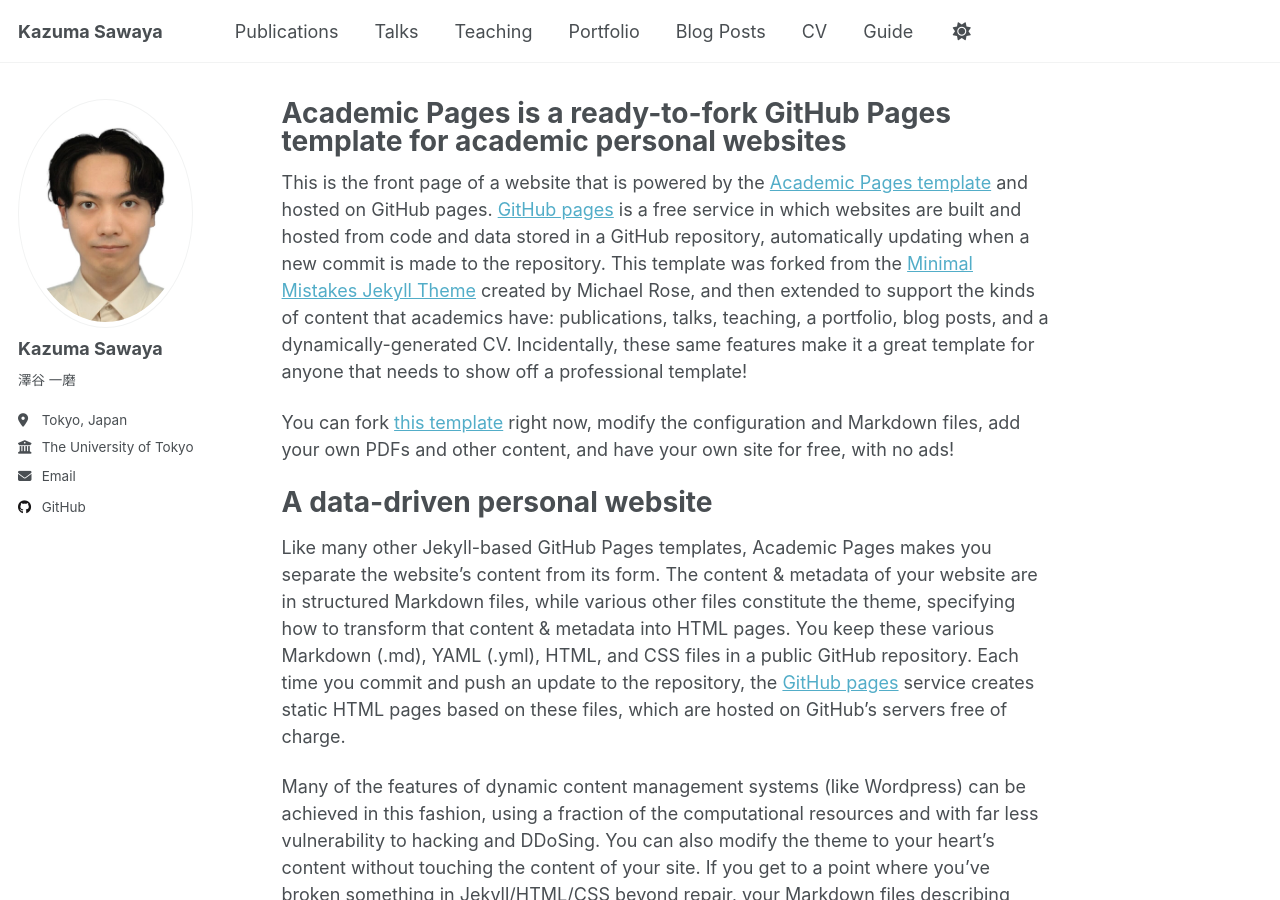
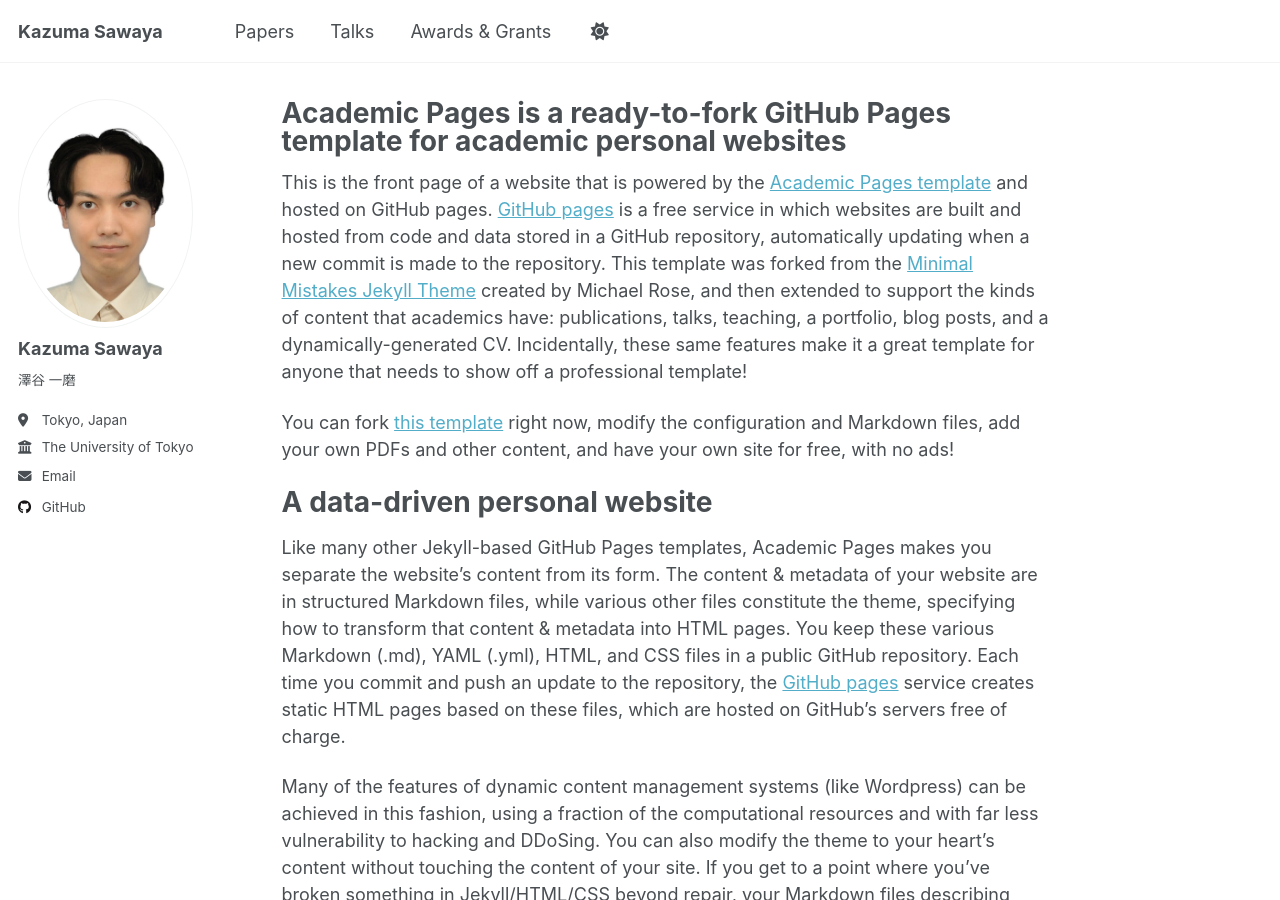
Before and after one commit to sawaya-ka/sawaya-ka.github.io, a Jekyll site: the page built from _pages/about.md, in a window 1280 px wide and 900 px high. Built offline with Jekyll 4.4.1, drawn with Linux system fonts in a browser that asks for light colours; a script that is not in the unit is left out.

Commit message:
Update navigation.yml

```diff
--- a/_data/navigation.yml
+++ b/_data/navigation.yml
@@ -8,26 +8,29 @@
 #      Markdown formatted page while the second is generated using JSON.
 
 main:
-  - title: "Publications"
-    url: /publications/
+  - title: "Papers"
+    url: /papers/
 
   - title: "Talks"
     url: /talks/
 
-  - title: "Teaching"
-    url: /teaching/
+  - title: "Awards & Grants"
+    url: /awards/
 
-  - title: "Portfolio"
-    url: /portfolio/
+  #- title: "Teaching"
+  #  url: /teaching/
 
-  - title: "Blog Posts"
-    url: /year-archive/
+  #- title: "Portfolio"
+  #  url: /portfolio/
 
-  - title: "CV"
-    url: /cv/
+  #- title: "Blog Posts"
+  #  url: /year-archive/
+
+  #- title: "CV"
+  #  url: /cv/
 
   # - title: "CV"
   #   url: /cv-json/
 
-  - title: "Guide"
-    url: /markdown/
+  #- title: "Guide"
+  #  url: /markdown/
```
